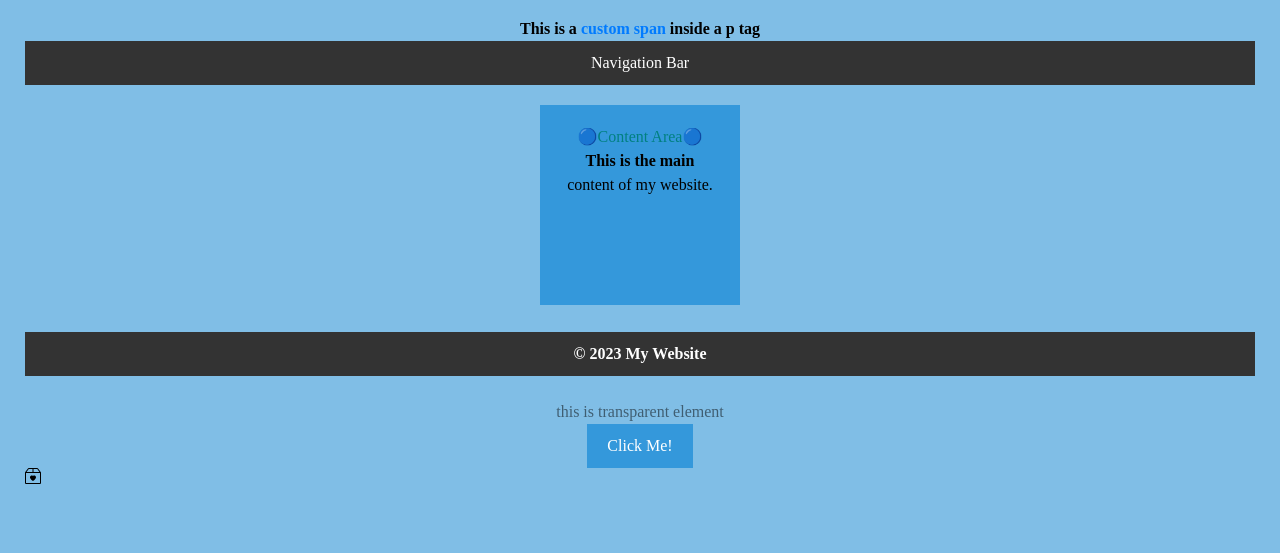
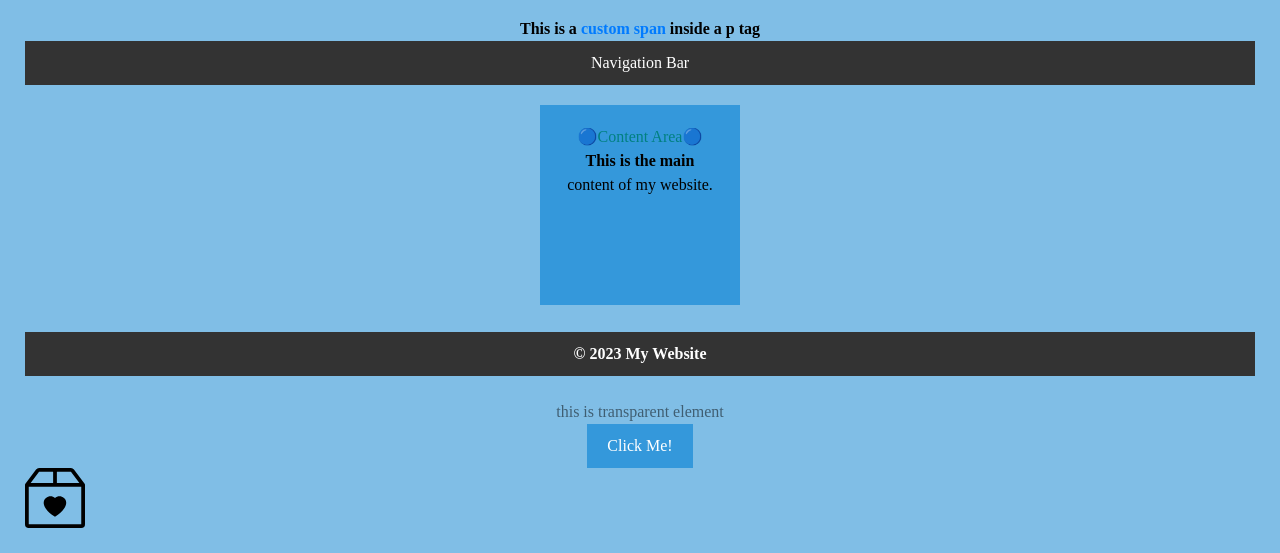
Before and after one commit to hilalkaca5335/Classwork-oct-15, a plain HTML site: page index.html in a window 1280 px wide. Shown: the part 1797-2350 px from the top of the page. Before the commit the page ends 2306 px from the top, so only its background shows below. Drawn offline with nearby package versions, Linux system fonts and the light colour scheme.

Commit message:
Update index.html

```diff
--- a/index.html
+++ b/index.html
@@ -178,7 +178,7 @@ hello my name is hilal
       alert('Button Clicked!');
     }
   </script>
-  <svg xmlns="http://www.w3.org/2000/svg" width="16" height="16" fill="currentColor" class="bi bi-box2-heart" viewBox="0 0 16 16">
+  <svg xmlns="http://www.w3.org/2000/svg" width="60" height="60" fill="currentColor" class="bi bi-box2-heart" viewBox="0 0 16 16">
   <path d="M8 7.982C9.664 6.309 13.825 9.236 8 13 2.175 9.236 6.336 6.31 8 7.982"/>
   <path d="M3.75 0a1 1 0 0 0-.8.4L.1 4.2a.5.5 0 0 0-.1.3V15a1 1 0 0 0 1 1h14a1 1 0 0 0 1-1V4.5a.5.5 0 0 0-.1-.3L13.05.4a1 1 0 0 0-.8-.4h-8.5Zm0 1H7.5v3h-6zM8.5 4V1h3.75l2.25 3zM15 5v10H1V5z"/>
   </svg>
```
